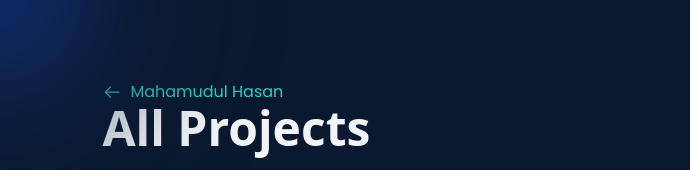
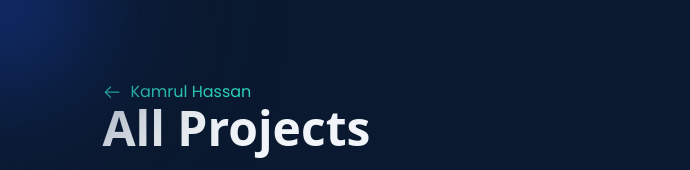
Before and after one commit to Kamrulthedev/kamrul-hassan-org, a Next.js app: page /projectsArchive in a window 1280 px wide. Shown: the top 170 px of the page, without its empty margins (0-690 px from the left). Built offline with nearby package versions, Linux system fonts and the light colour scheme.

Commit message:
create-nav-ber

```diff
--- a/src/app/layout.js
+++ b/src/app/layout.js
@@ -9,7 +9,7 @@
 });
 
 export const metadata = {
-  title: "Mahamudul Hasan - Web Application Developer",
+  title: "Kamrul Hassan - Web Application Developer",
   description:
     "Skilled front-end and web developer adept at creating engaging and responsive digital experiences. With expertise in modern technologies and frameworks, I specialize in translating design concepts into user-friendly websites and applications. Committed to delivering high-quality, SEO-optimized solutions that enhance online visibility and drive organic traffic. Passionate about staying updated with industry trends to ensure cutting-edge and effective web solutions.",
 };
--- a/src/app/page.js
+++ b/src/app/page.js
@@ -14,13 +14,13 @@
 
 const MainPage = () => {
   return (
-    <main className="w-full relative container mx-auto md:px-10  md:grid grid-cols-12 justify-between items-start">
+    <main className="w-full relative container font-serif mx-auto md:px-10  md:grid grid-cols-12 justify-between items-start">
       <div className="col-span-5 md:px-0 px-4 md:h-[calc(100vh-160px)] relative ">
         <div className="md:fixed flex flex-col md:justify-between pt-20 pb-14  h-full  md:space-y-4 ">
-          <header>
+          <header className="font-serif">
             <p className="text-green">Hi, my name is</p>
-            <h1 className="md:text-5xl text-4xl text-slate-100 font-semibold font-sans">
-              Mahamudul Hasan
+            <h1 className="md:text-5xl text-4xl text-slate-100">
+              Kamrul Hassan
             </h1>
             <h2 className="text-2xl text-slate-100 mt-2 mb-3">
               Web Application Developer
--- a/src/app/projectsArchive/page.jsx
+++ b/src/app/projectsArchive/page.jsx
@@ -9,7 +9,7 @@
           className="flex w-fit items-center gap-2 text-teal-400 group"
         >
           <GoArrowLeft className="group-hover:-translate-x-1 transition-all text-xl" />{" "}
-          Mahamudul Hasan
+          Kamrul Hassan
         </Link>
         <h1 className="text-5xl text-slate-100 font-semibold font-sans">
           All Projects
--- a/src/components/Nav/Nav.jsx
+++ b/src/components/Nav/Nav.jsx
@@ -4,11 +4,11 @@
 
 const navItems = [
   {
-    name: "About",
+    name: "About Me",
     to: "about",
   },
   {
-    name: "Skill",
+    name: "Skills",
     to: "skill",
   },
   {
```
